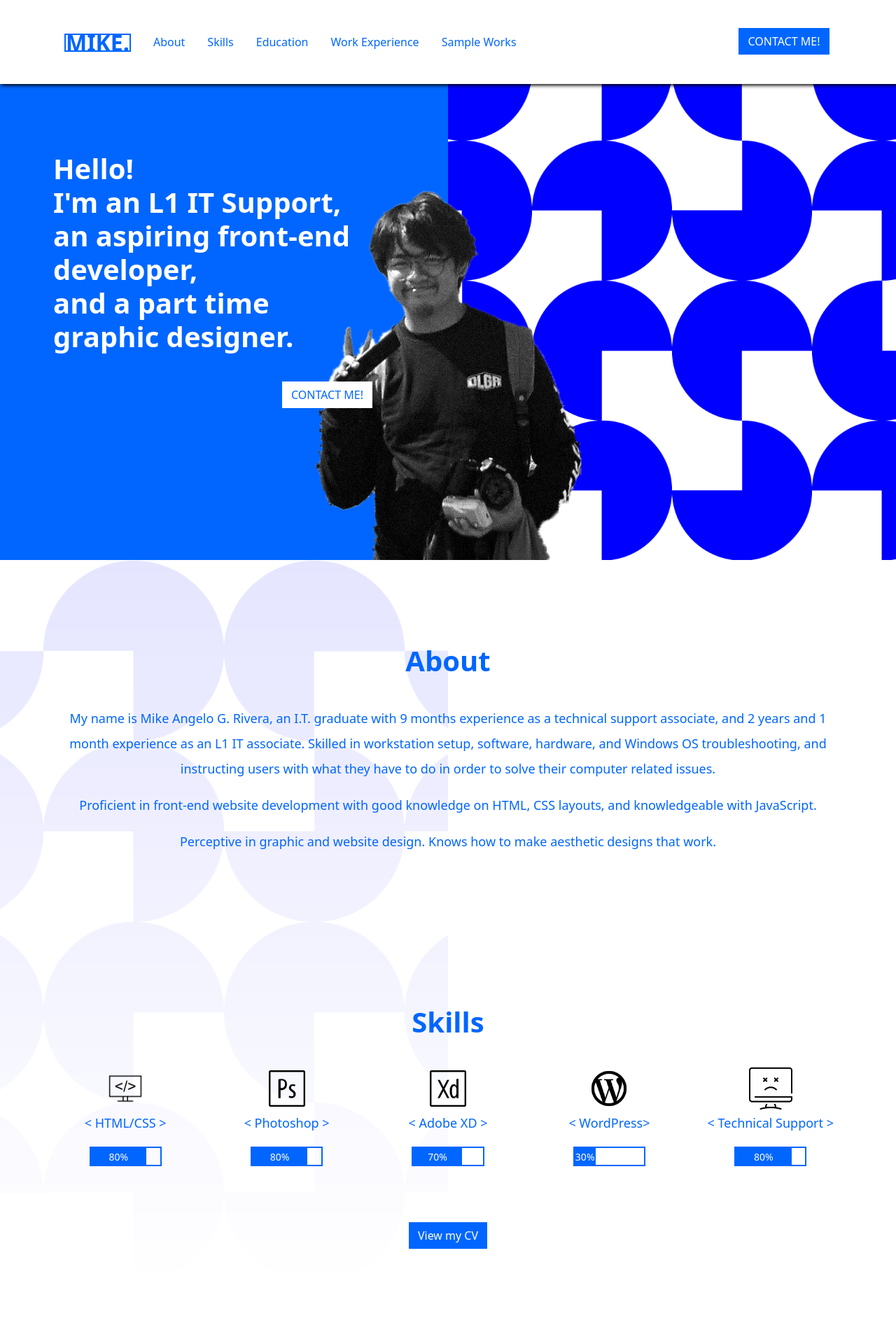
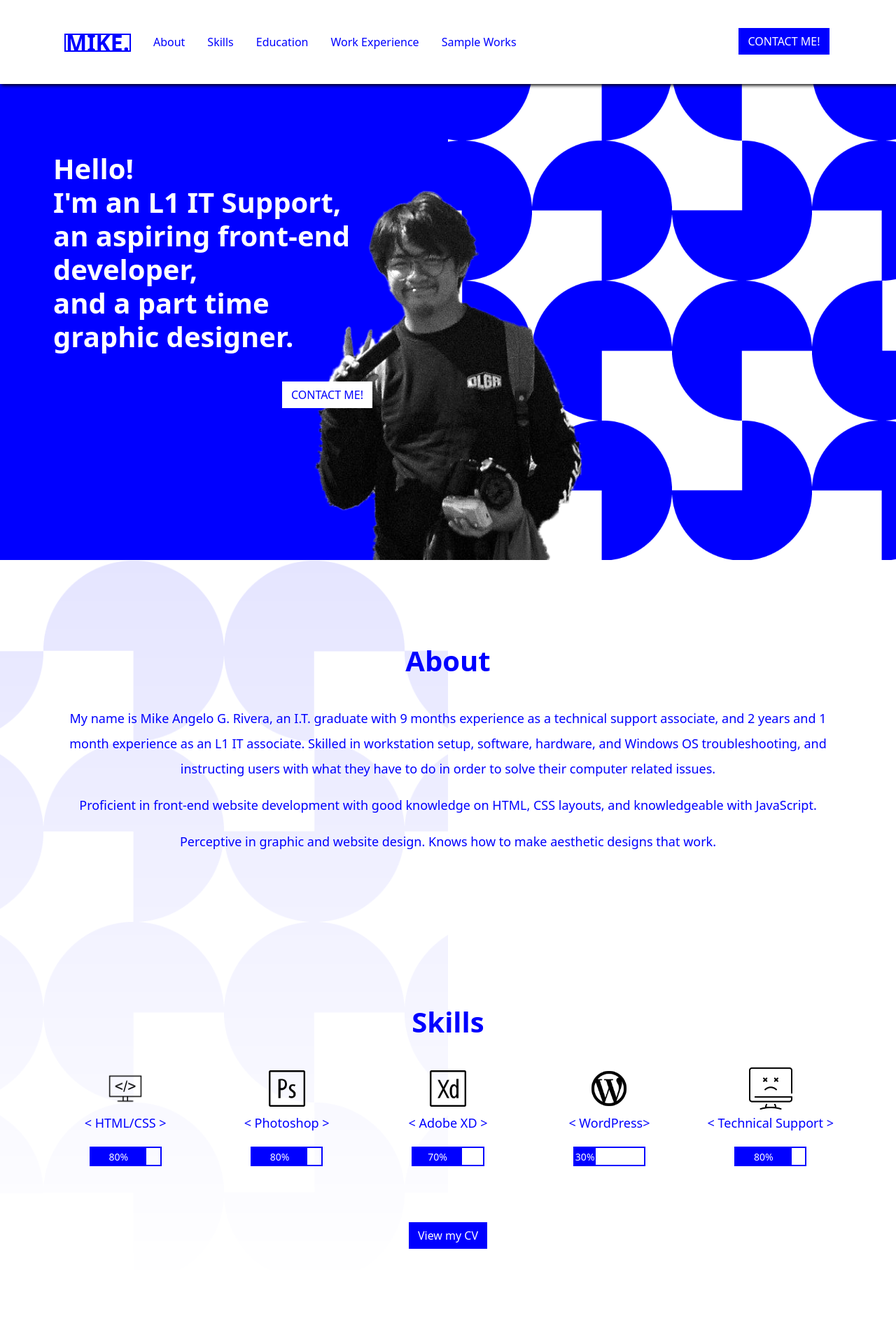
Before and after one commit to mayykmayyk/Portfolio, a plain HTML site: page index.html in a window 1280 px wide. Shown: the top 1900 px of the page at 70% size. Drawn offline with nearby package versions, Linux system fonts and the light colour scheme.

Commit message:
revert color

```diff
--- a/main.css
+++ b/main.css
@@ -5,11 +5,11 @@ body{
 
 .logo{
     padding: 0; margin: 0;
-    border: 2px solid #0066FF;
+    border: 2px solid #0000ff;
     font-weight: 900;
     line-height: .7;
     font-size: 2em;
-    color: #0066FF;
+    color: #0000ff;
 }
 
 p{
@@ -36,27 +36,27 @@ p{
 }
 
 .cta-primary{
-    background-color: #0066FF;
+    background-color: #0000ff;
     border-radius: 0;
     color: white;
 }
 
 .cta-primary:hover{
     background-color: #fff;
-    color: #0066FF;
-    border: 1px solid #0066FF;
+    color: #0000ff;
+    border: 1px solid #0000ff;
 }
 
 .cta-secondary{
     margin-top: 2em;
     background-color: #fff;
     border-radius: 0;
-    color: #0066FF;
+    color: #0000ff;
     border: 1px solid #fff;
 }
 
 .cta-secondary:hover{
-    background-color: #0066FF;
+    background-color: #0000ff;
     color: #fff;
 }
 
@@ -72,11 +72,11 @@ header{
 }
 
 .nav a{
-    color: #0066FF;
+    color: #0000ff;
 }
 
 .nav a:not(.nav-logo):hover{
-    border-bottom: 5px #0066FF solid;
+    border-bottom: 5px #0000ff solid;
     transition: 200ms;
 }
 
@@ -85,7 +85,7 @@ header{
     display: flex;
     height: 100vh;
     align-items: center;
-    background-color: #0066FF;
+    background-color: #0000ff;
     z-index: 0;
 }
 
@@ -134,7 +134,7 @@ header{
 }
 
 .section-header h1{
-    color: #0066FF;
+    color: #0000ff;
     font-weight: 900;
     margin-bottom: 0;
     margin: 1em 0;
@@ -142,7 +142,7 @@ header{
 
 .section-content{
     padding-top: 0;
-    color: #0066FF;
+    color: #0000ff;
 }
 
 .section-1 .hero-pattern{
@@ -162,11 +162,11 @@ header{
     left: 0; right: 0;
     margin: 0 auto;
     width: 50%;
-    border: 2px solid #0066FF;
+    border: 2px solid #0000ff;
 }
 
 .skill{
-    background-color: #0066FF;
+    background-color: #0000ff;
 }
 
 .skill-icon{
@@ -216,7 +216,7 @@ header{
 .education-container, .internship-container{
     padding: 1.5em  0;
     margin: 1em 0;
-    background-color: #0066FF;
+    background-color: #0000ff;
 }
 
 .date,.info{
@@ -224,7 +224,7 @@ header{
 }
 
 .experience-card{
-    background-color: #0066FF;
+    background-color: #0000ff;
     text-align: start;
     padding: 20px 30px;
     height: 100%;
@@ -235,7 +235,7 @@ header{
 }
 
 .section-6{
-    background-color: #0066FF;
+    background-color: #0000ff;
 }
 
 .section-6 .section-header h1{
@@ -258,7 +258,7 @@ footer .flex-wrapper{
 
 footer  p, footer small{
     margin: 0;
-    color: #0066FF;
+    color: #0000ff;
 }
 
 @media screen and (max-width: 991px) {
```
